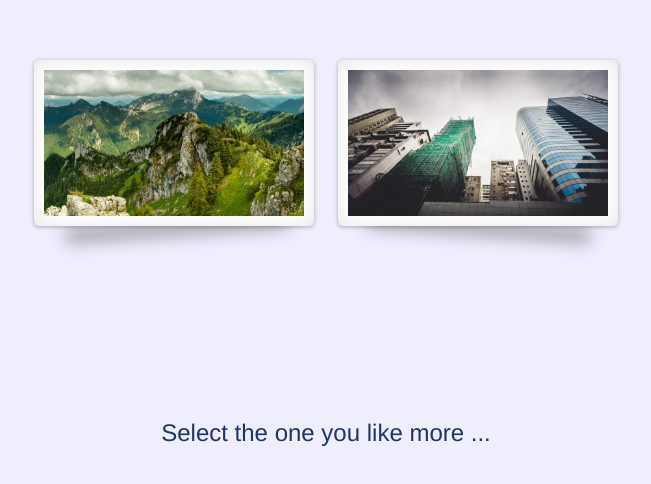
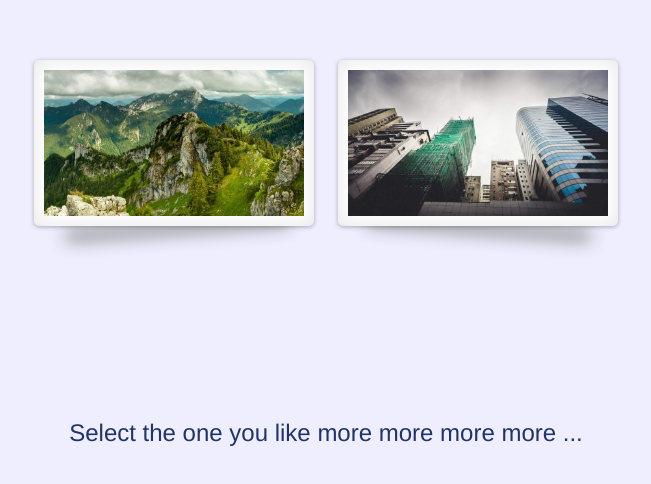
Before and after one commit to bluemmb/SortingPictures, a plain HTML site: page index.html in a window 1280 px wide. Shown: the whole page, without its empty margins (314-965 px from the left). Drawn offline with Linux system fonts and the light colour scheme.

Commit message:
Added more mores

```diff
--- a/index.html
+++ b/index.html
@@ -16,7 +16,7 @@
         </div>
 
         <h3 style="text-align:center; color:#236;">
-            Select the one you like more ...
+            Select the one you like more more more more ...
         </h3>
     </div>
 
```
